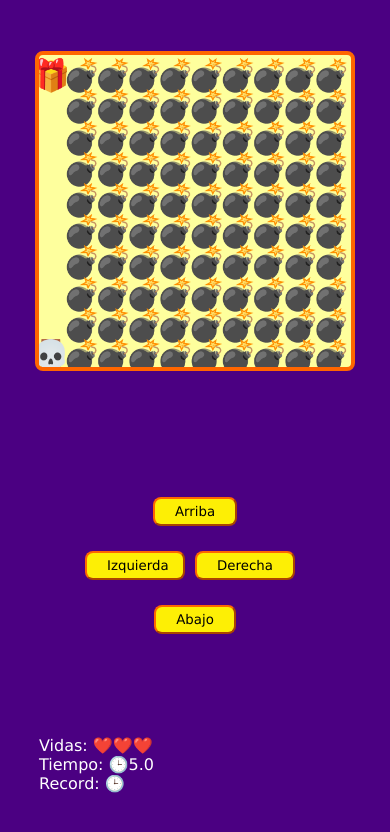
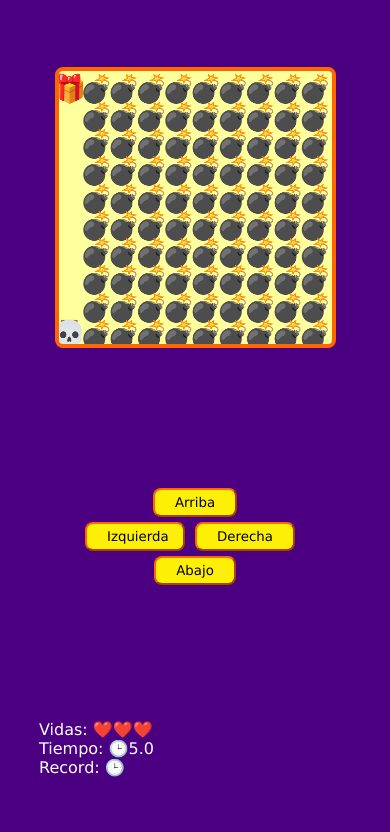
Before and after one commit to Goncar29/video-games-js, a plain HTML site: page index.html in a window 390 px wide. Drawn offline with Linux system fonts and the light colour scheme.

Commit message:
pequeños ajustes en css y posicionamiento del jugador al cambiar el tamaño de pantalla

```diff
--- a/game.js
+++ b/game.js
@@ -31,18 +31,26 @@ let enemyPositions = [];
 window.addEventListener('load', setCanvasSize);
 window.addEventListener('resize', setCanvasSize);
 
+function fixNumber(n) {
+    return Number(n.toFixed(2));
+}
+
 function setCanvasSize() {
     if (window.innerHeight > window.innerWidth){
-        canvasSize = window.innerWidth * 0.8;
+        canvasSize = window.innerWidth * 0.7;
     }else{
-        canvasSize = window.innerHeight * 0.8;
+        canvasSize = window.innerHeight * 0.7;
     }
+
+    canvasSize = Number(canvasSize.toFixed(0))
 
     canvas.setAttribute('width', canvasSize);
     canvas.setAttribute('height', canvasSize);
 
     elementsSize = canvasSize / 10;
 
+    playerPosition.x = undefined;
+    playerPosition.y = undefined;
     startGame();
 }
 
--- a/styles.css
+++ b/styles.css
@@ -59,7 +59,7 @@ p {
 
 @media (max-width: 440px) {
     button {
-        margin-top: 25px;
+        margin-top: 5px;
     }
 
     #up,
```
